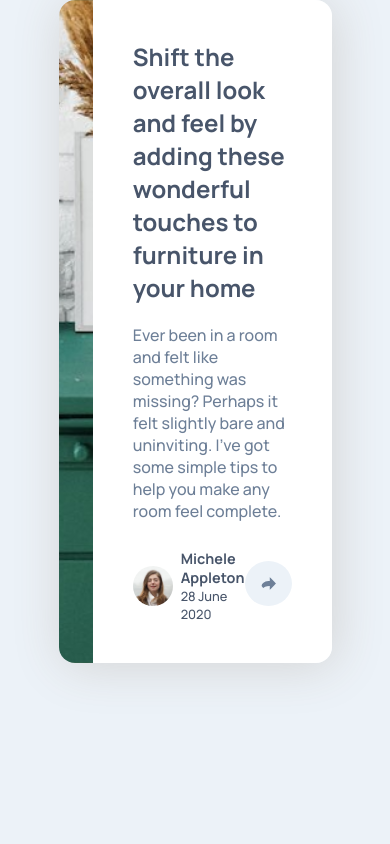
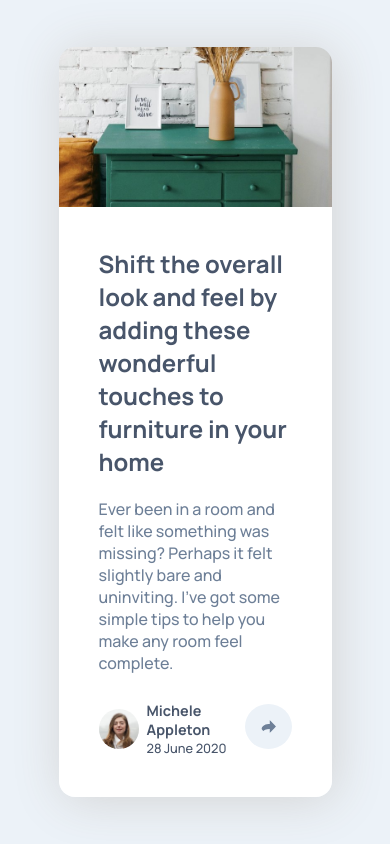
Before and after one commit to andresardila33/mentor-challenge, a plain HTML site: page index.html in a window 390 px wide. Drawn offline with Linux system fonts and the light colour scheme.

Commit message:
feat: starting responsive design

```diff
--- a/css/main.css
+++ b/css/main.css
@@ -6,7 +6,7 @@
     box-sizing: border-box;
 }
 
-html body {
+html, body {
     height: 100%;
     margin: 0;
     padding: 0;
@@ -30,6 +30,12 @@ body {
     border-radius: 1rem;
 }
 
+@media screen and (max-width: 768px) {
+    .main {
+        flex-direction: column;
+    }
+}
+
 .image {
     background-image: url(../images/drawers.jpg);
     background-size: cover;
@@ -38,11 +44,24 @@ body {
     border-radius: 1rem 0 0 1rem;
 }
 
+@media screen and (max-width: 768px) {
+    .image {
+        min-height: 10rem;
+        border-radius: 1rem 1rem 0 0;
+    }
+}
+
 .content {
     flex-basis: 60%;
     background-color: white;
     padding: 2.5rem;
     border-radius: 0 1rem 1rem 0;
+}
+
+@media screen and (max-width: 768px) {
+    .content {
+        border-radius: 0 0 1rem 1rem;
+    }
 }
 
 .content__title {
```
